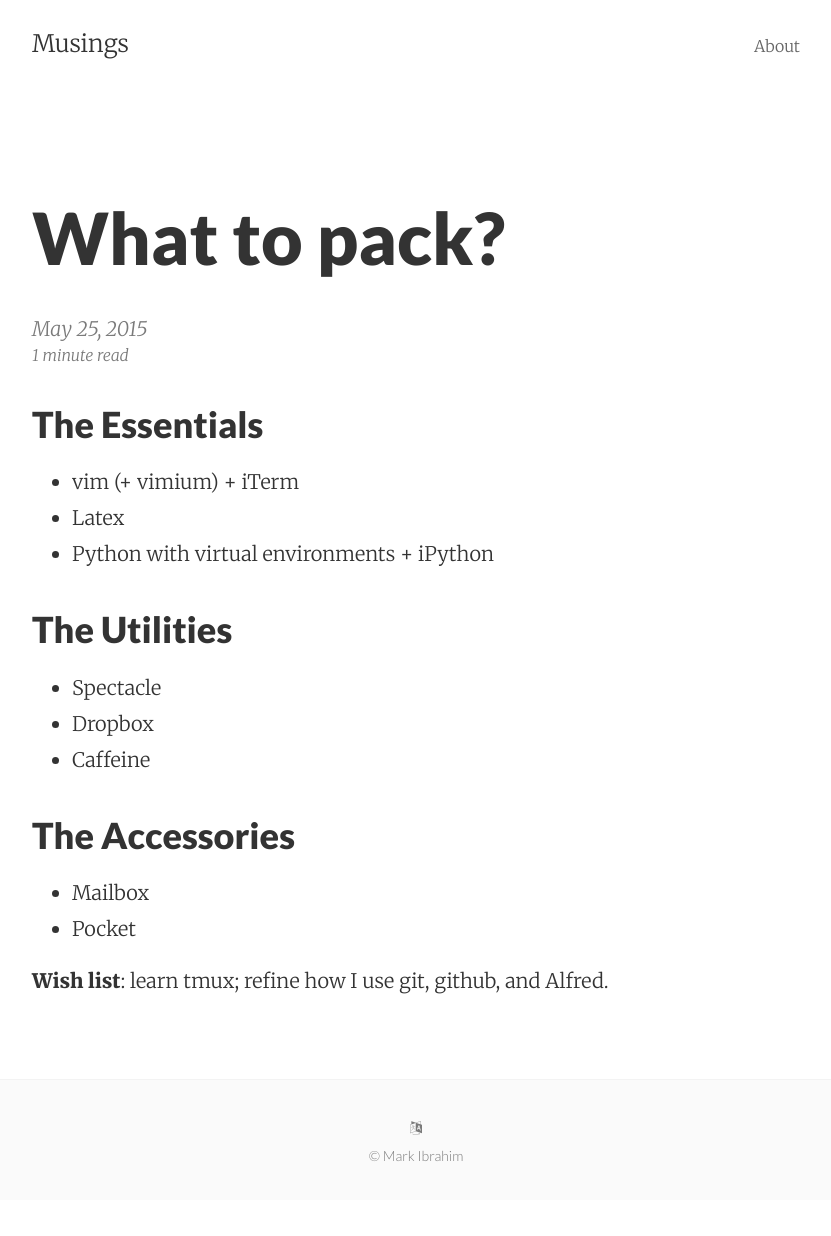
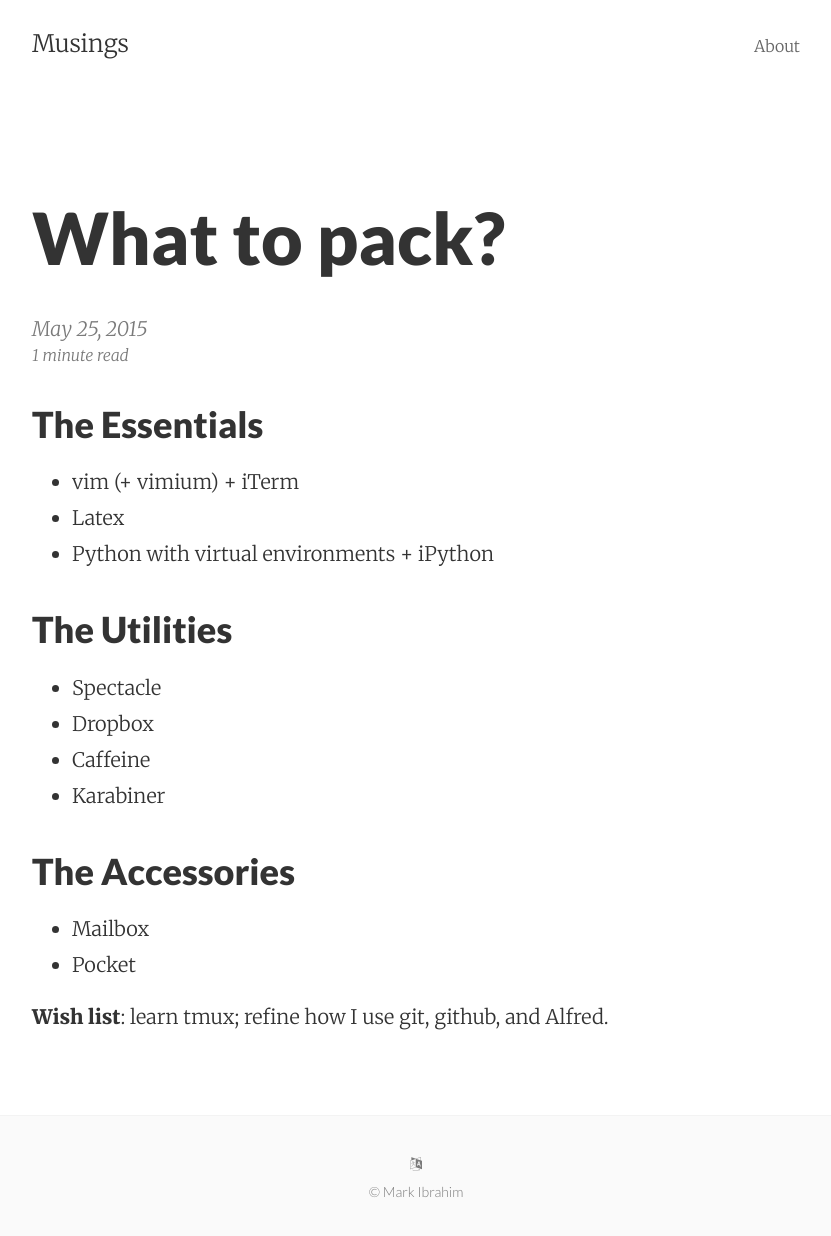
Before and after one commit to marksibrahim/musings, a Jekyll site: the page built from _posts/2015-05-25-tools-for-the-road.md, in a window 1280 px wide. Shown: the whole page, without its empty margins (224-1055 px from the left). Built offline with Jekyll 4.4.1, drawn with Linux system fonts in a browser that asks for light colours; nearby versions of some CDN libraries; Markdown is read by kramdown in place of the engine named in the settings; before the commit the page ends 1200 px from its top, so only the background shows below that.

Commit message:
added karabiner

```diff
--- a/_posts/2015-05-25-tools-for-the-road.md
+++ b/_posts/2015-05-25-tools-for-the-road.md
@@ -20,6 +20,7 @@ categories: jekyll pixyll
 * Spectacle
 * Dropbox
 * Caffeine
+* Karabiner
 
 ### The Accessories
 * Mailbox
```
